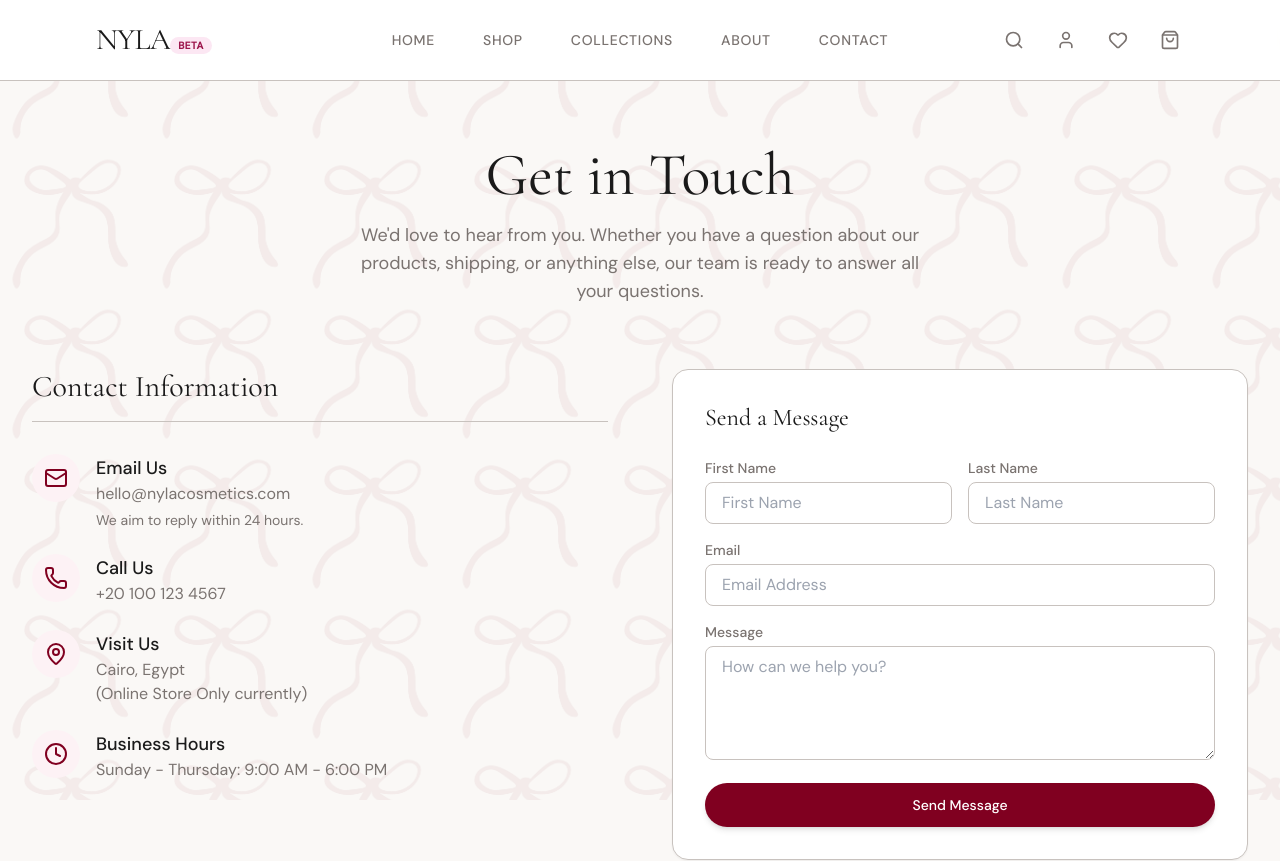
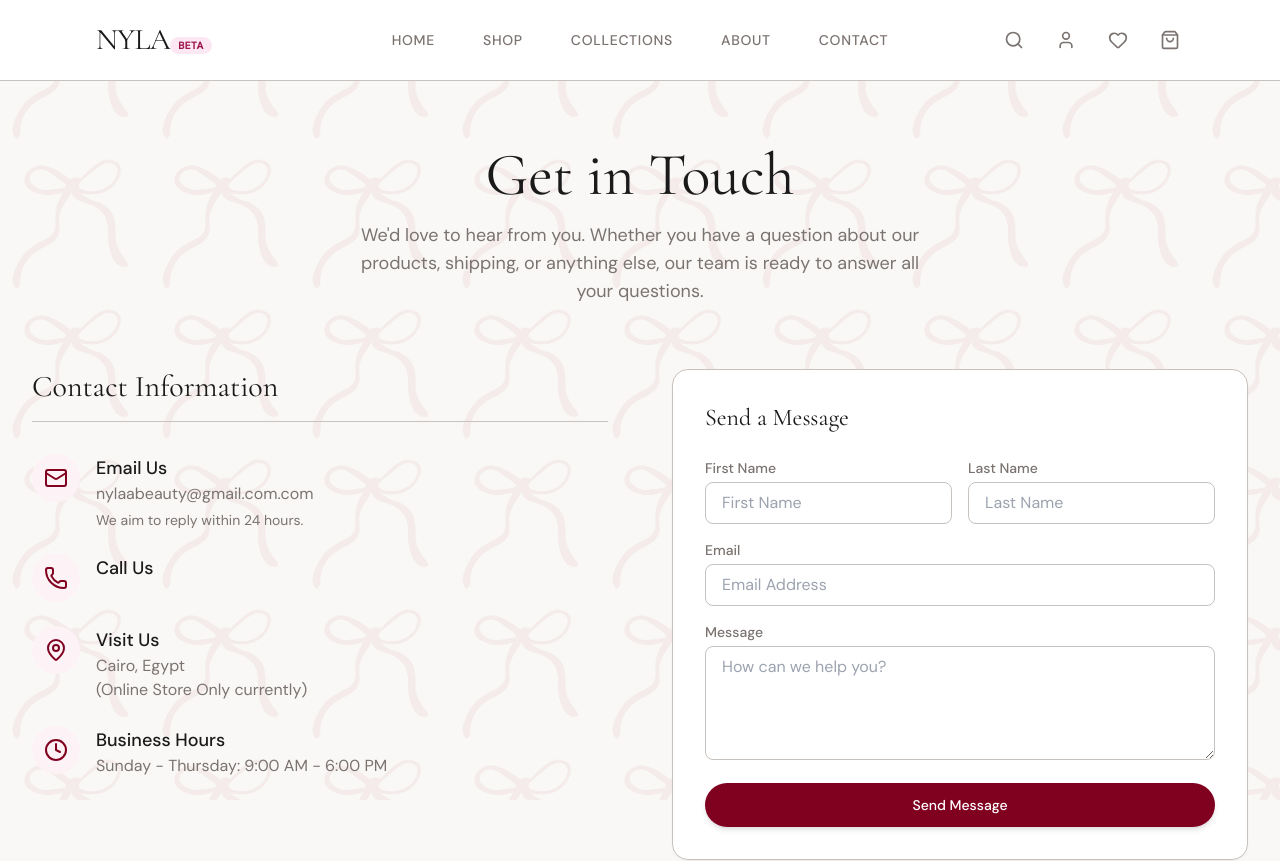
Before and after one commit to kareem1417/nyla-frontend, a React (Vite) app: page /contact in a window 1280 px wide. Shown: the top 861 px of the page. Built offline with nearby package versions, Linux system fonts and the light colour scheme; no server answers.

Commit message:
contact page update

```diff
--- a/src/pages/ContactPage.jsx
+++ b/src/pages/ContactPage.jsx
@@ -23,7 +23,7 @@ function ContactPage() {
                             </div>
                             <div>
                                 <h3 className="font-sans font-medium text-ink text-lg">Email Us</h3>
-                                <p className="text-stone">hello@nylacosmetics.com</p>
+                                <p className="text-stone">nylaabeauty@gmail.com.com</p>
                                 <p className="text-stone text-sm mt-1">We aim to reply within 24 hours.</p>
                             </div>
                         </div>
@@ -34,7 +34,7 @@ function ContactPage() {
                             </div>
                             <div>
                                 <h3 className="font-sans font-medium text-ink text-lg">Call Us</h3>
-                                <p className="text-stone">+20 100 123 4567</p>
+                                <p className="text-stone"></p>
                             </div>
                         </div>
 
```
